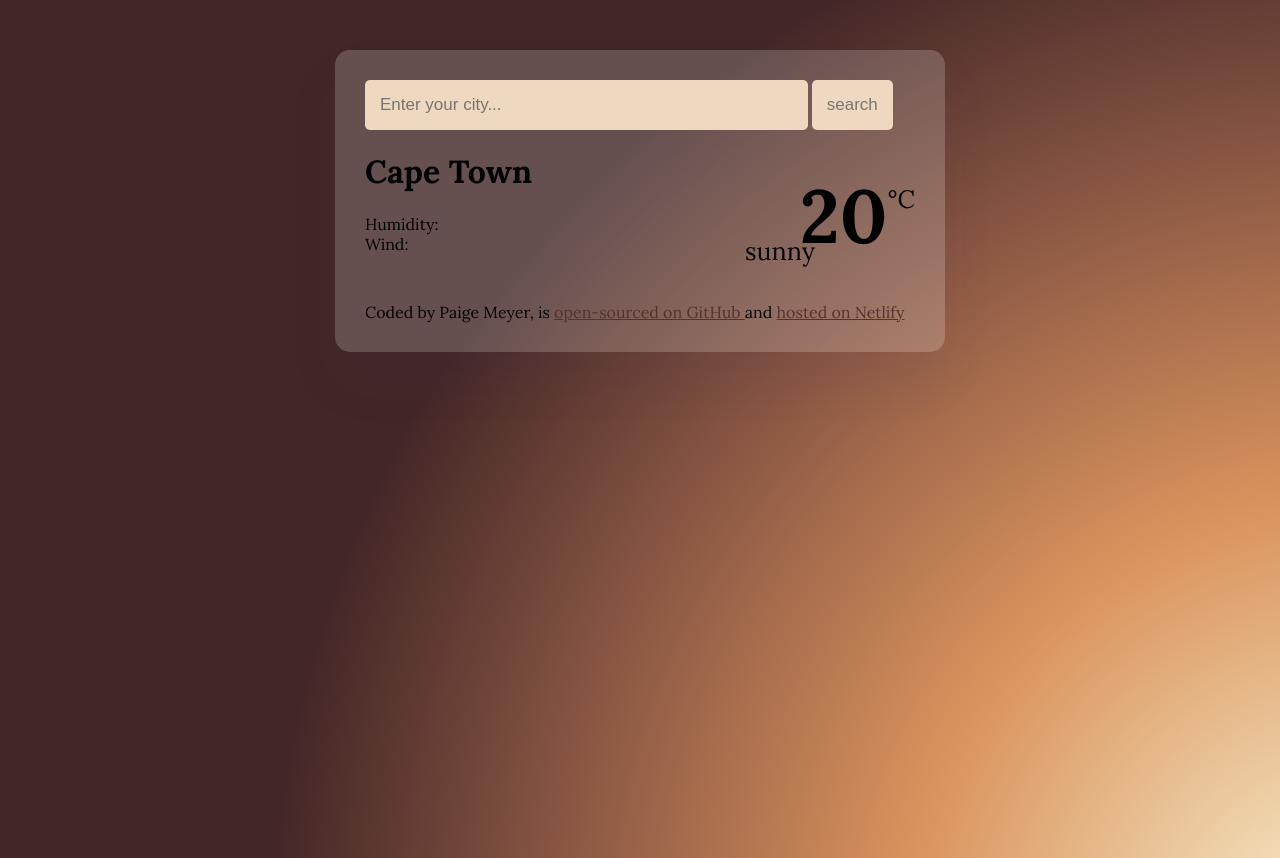
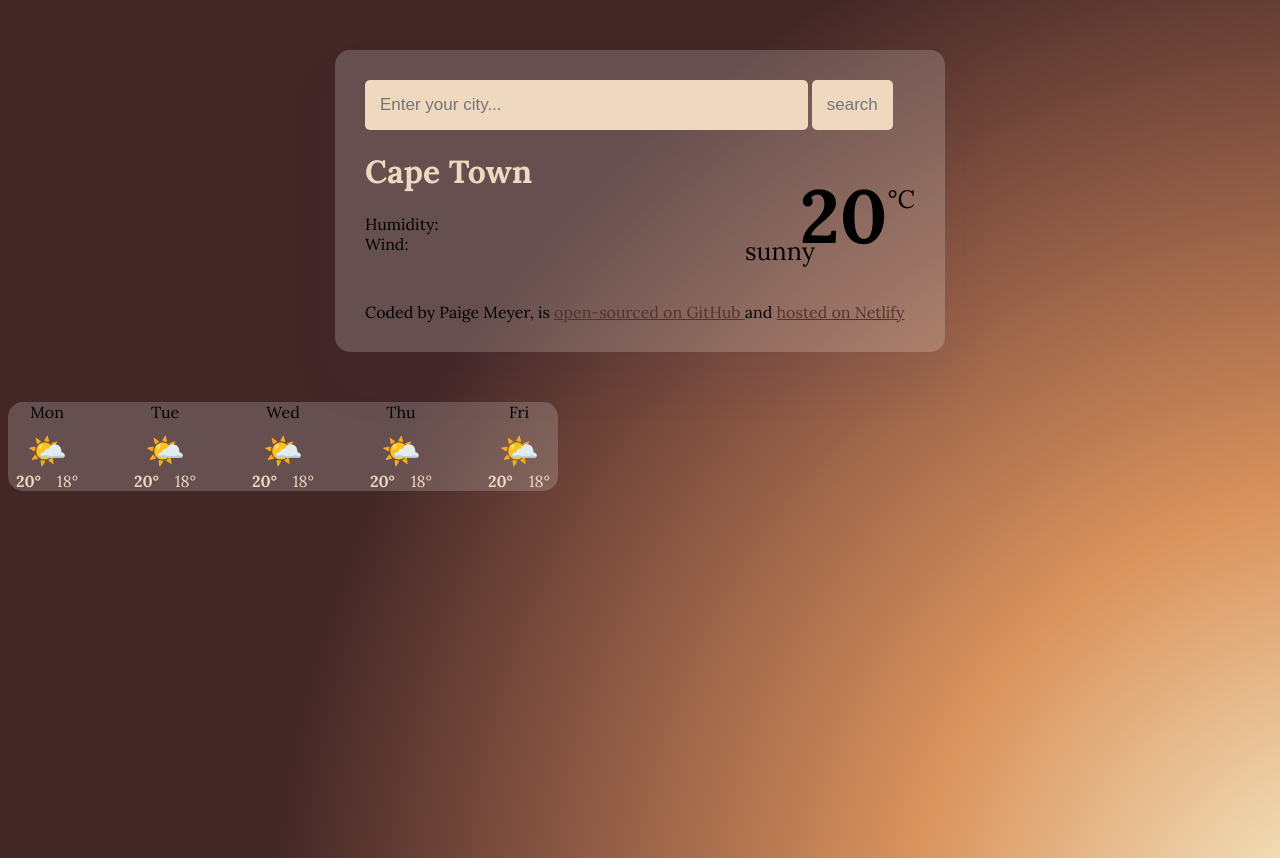
Before and after one commit to paigemeyer/what-is-the-weather, a plain HTML site: page index.html in a window 1280 px wide. Drawn offline with nearby package versions, Linux system fonts and the light colour scheme.

Commit message:
added a new weather data (forecast)

```diff
--- a/index.html
+++ b/index.html
@@ -45,6 +45,63 @@
       <a href="https://peaceful-mochi-974018.netlify.app/" target="_blank"> hosted on Netlify</a>
     </footer>
     </div>
+    <div class="forecast-1">
+        <div class="forecast-day1">
+            <div class="day-forecast">Mon</div>
+            <div class="forecast-icon">🌤️</div>
+            <div class="forecast-temp">
+
+                <div class="temperature-forecast"><strong>20°</strong></div>
+             <div class="temperature-forecast">
+                 18°</div>
+            </div>
+        </div>
+
+        <div class="forecast-day1">
+            <div class="day-forecast">Tue</div>
+            <div class="forecast-icon">🌤️</div>
+            <div class="forecast-temp">
+
+                <div class="temperature-forecast"><strong>20°</strong></div>
+                <div class="temperature-forecast">
+                    18°</div>
+            </div>
+            </div>
+
+            <div class="forecast-day1">
+                <div class="day-forecast">Wed</div>
+                <div class="forecast-icon">🌤️</div>
+                <div class="forecast-temp">
+
+                    <div class="temperature-forecast"><strong>20°</strong></div>
+                    <div class="temperature-forecast">
+                        18°</div>
+                </div>
+                </div>
+
+                <div class="forecast-day1">
+                    <div class="day-forecast">Thu</div>
+                    <div class="forecast-icon">🌤️</div>
+                    <div class="forecast-temp">
+
+                        <div class="temperature-forecast"><strong>20°</strong></div>
+                        <div class="temperature-forecast">
+                            18°</div>
+                    </div>
+                    </div>
+
+                    <div class="forecast-day1">
+                        <div class="day-forecast">Fri</div>
+                        <div class="forecast-icon">🌤️</div>
+                        <div class="forecast-temp">
+
+                            <div class="temperature-forecast"><strong>20°</strong></div>
+                            <div class="temperature-forecast">
+                                18°</div>
+                        </div>
+                        </div>
+        </div>
+
     <script src="index.js"></script>
 </body>
 </html>
--- a/style.css
+++ b/style.css
@@ -14,6 +14,9 @@ font-family: "Lora", serif;
     padding: 30px;
     box-shadow: rgba(65, 50, 100, 0.08) 0px 30px 50px 0px;
     border-radius: 15px;
+}
+#heading-city{
+    color: #eed8bf;
 }
 a{
     color:#54322E ;
@@ -45,6 +48,7 @@ a{
 #temp{
     font-size: 75px;
     font-weight: bolder;
+
 }
 .degree{
     font-size: 25px;
@@ -71,3 +75,33 @@ a{
 .d-flex{
     display: flex;
 }
+.forecast-1{
+    display: flex;
+    justify-content: space-between;
+    background: rgba(240, 240, 240, 0.2);
+    border-radius: 15px;
+    max-width: 550px;
+
+
+}
+.day-forecast{
+    text-align: center;
+    font-size: 16px;
+    line-height: 20px;
+    color: black;
+    margin-bottom: 8px;
+
+}
+.forecast-icon{
+    font-size: 32px;
+    text-align: center;
+}
+.forecast-temp{
+    text-align: center;
+    display: flex;
+    justify-content:center ;
+    color: #eed8bf;
+}
+.temperature-forecast{
+    padding: 0 8px;
+}
```
